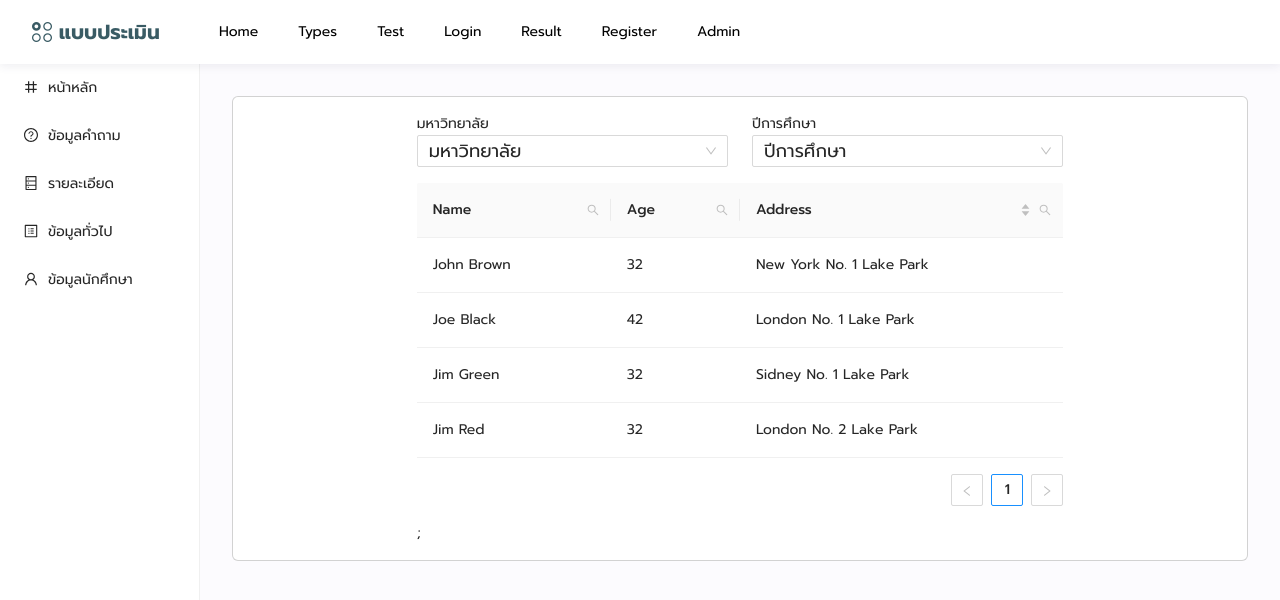
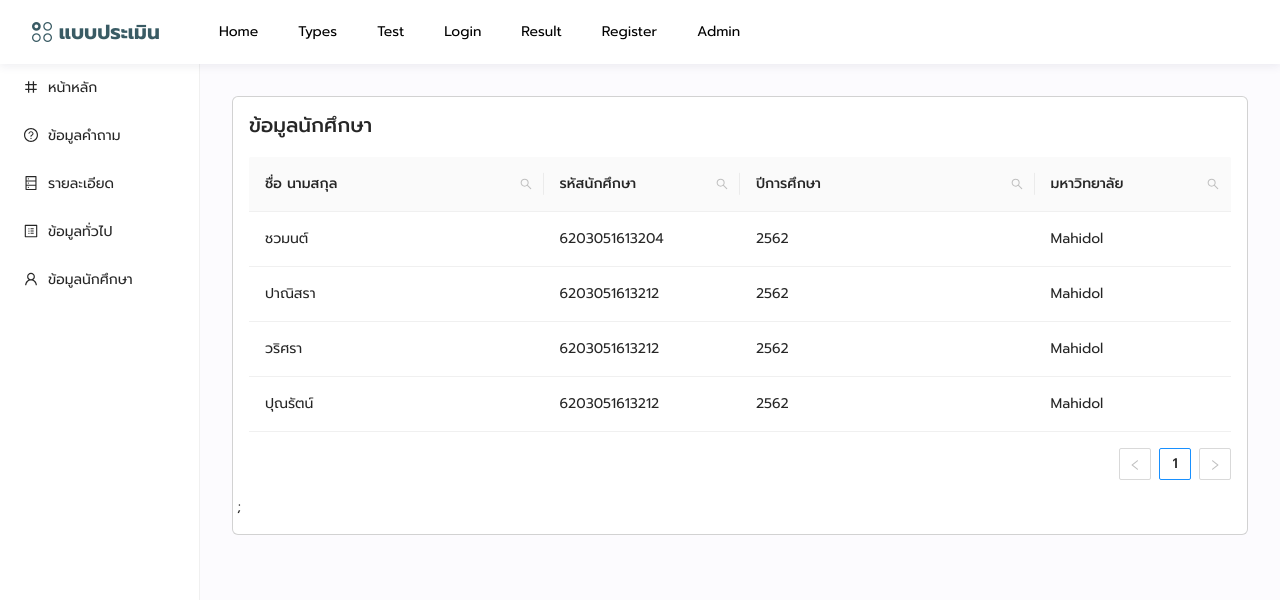
Before and after one commit to skyhihi/project-test, a React (Create React App) app in the folder client/: page /admin/student-i in a window 1280 px wide. Shown: the top 600 px of the page. Built offline with nearby package versions, Linux system fonts and the light colour scheme.

Commit message:
TTupdate 25/08 3

```diff
--- a/client/src/components/pages/admin/studentIn/StudentIn.js
+++ b/client/src/components/pages/admin/studentIn/StudentIn.js
@@ -1,38 +1,37 @@
 import React, { useRef, useState } from "react";
-import { Select, Button, Input, Space, Table } from "antd";
+import { Button, Input, Space, Table } from "antd";
 import { SearchOutlined } from "@ant-design/icons";
 
 import MenuAdmin from "../MenuAdmin";
 
-const { Option } = Select;
-const handleChange = (value) => {
-  console.log(`selected ${value}`);
-};
-
 const data = [
   {
     key: "1",
-    name: "John Brown",
-    age: 32,
-    address: "New York No. 1 Lake Park",
+    name: "ชวมนต์",
+    ID: "6203051613204",
+    year: "2562",
+    uni: "Mahidol",
   },
   {
     key: "2",
-    name: "Joe Black",
-    age: 42,
-    address: "London No. 1 Lake Park",
+    name: "ปาณิสรา",
+    ID: "6203051613212",
+    year: "2562",
+    uni: "Mahidol",
   },
   {
     key: "3",
-    name: "Jim Green",
-    age: 32,
-    address: "Sidney No. 1 Lake Park",
+    name: "วริศรา",
+    ID: "6203051613212",
+    year: "2562",
+    uni: "Mahidol",
   },
   {
     key: "4",
-    name: "Jim Red",
-    age: 32,
-    address: "London No. 2 Lake Park",
+    name: "ปุณรัตน์",
+    ID: "6203051613212",
+    year: "2562",
+    uni: "Mahidol",
   },
 ];
 
@@ -47,10 +46,10 @@ const StudentIn = () => {
     setSearchedColumn(dataIndex);
   };
 
-  const handleReset = (clearFilters) => {
-    clearFilters();
-    setSearchText("");
-  };
+  //const handleReset = (clearFilters) => {
+  //clearFilters();
+  //setSearchText("");
+  //};
 
   const getColumnSearchProps = (dataIndex) => ({
     filterDropdown: ({
@@ -89,28 +88,6 @@ const StudentIn = () => {
           >
             Search
           </Button>
-          <Button
-            onClick={() => clearFilters && handleReset(clearFilters)}
-            size="small"
-            style={{
-              width: 90,
-            }}
-          >
-            Reset
-          </Button>
-          <Button
-            type="link"
-            size="small"
-            onClick={() => {
-              confirm({
-                closeDropdown: false,
-              });
-              setSearchText(selectedKeys[0]);
-              setSearchedColumn(dataIndex);
-            }}
-          >
-            Filter
-          </Button>
         </Space>
       </div>
     ),
@@ -142,26 +119,31 @@ const StudentIn = () => {
 
   const columns = [
     {
-      title: "Name",
+      title: "ชื่อ นามสกุล",
       dataIndex: "name",
       key: "name",
       width: "30%",
       ...getColumnSearchProps("name"),
     },
     {
-      title: "Age",
-      dataIndex: "age",
-      key: "age",
+      title: "รหัสนักศึกษา",
+      dataIndex: "ID",
+      key: "ID",
       width: "20%",
-      ...getColumnSearchProps("age"),
+      ...getColumnSearchProps("ID"),
     },
     {
-      title: "Address",
-      dataIndex: "address",
-      key: "address",
-      ...getColumnSearchProps("address"),
-      sorter: (a, b) => a.address.length - b.address.length,
-      sortDirections: ["descend", "ascend"],
+      title: "ปีการศึกษา",
+      dataIndex: "year",
+      key: "year",
+      ...getColumnSearchProps("year"),
+    },
+    {
+      title: "มหาวิทยาลัย",
+      dataIndex: "uni",
+      key: "uni",
+      width: "20%",
+      ...getColumnSearchProps("uni"),
     },
   ];
 
@@ -175,53 +157,11 @@ const StudentIn = () => {
             <div className="row">
               <div className="col-lg-2"></div>
               <div className="col-lg-8">
-                <div className="row">
-                  <div className="col-sm-6" style={{ marginBottom: "1rem" }}>
-                    <label>มหาวิทยาลัย</label>
-                    <Select
-                      defaultValue="มหาวิทยาลัย"
-                      style={{
-                        fontSize: "18px",
-                        width: "100%",
-                      }}
-                      onChange={handleChange}
-                    >
-                      <Option value="jack" style={{ fontSize: "18px" }}>
-                        มหาวิทยาลัยมหิดล
-                      </Option>
-                      <Option value="lucy" style={{ fontSize: "18px" }}>
-                        มหาวิทยาลัย...
-                      </Option>
-                    </Select>
-                  </div>
+                <div className="row"></div>
 
-                  <div className="col-sm-6">
+              </div><h5>ข้อมูลนักศึกษา</h5><br /><br />
 
-                    <label>ปีการศึกษา</label>
-                    <Select
-                      defaultValue="ปีการศึกษา"
-                      style={{
-                        fontSize: "18px",
-                        width: "100%",
-                      }}
-                    >
-                      <Option value="lucy" style={{ fontSize: "18px" }}>
-                        2565
-                      </Option>
-                      <Option value="lucy" style={{ fontSize: "18px" }}>
-                        2564
-                      </Option>
-                      <Option value="lucy" style={{ fontSize: "18px" }}>
-                        2563
-                      </Option>
-                    </Select><br />
-
-
-
-                  </div>
-                </div>
-                <Table columns={columns} dataSource={data} />;
-              </div>
+              <Table columns={columns} dataSource={data} />;
             </div>
           </div>
         </div>
```
